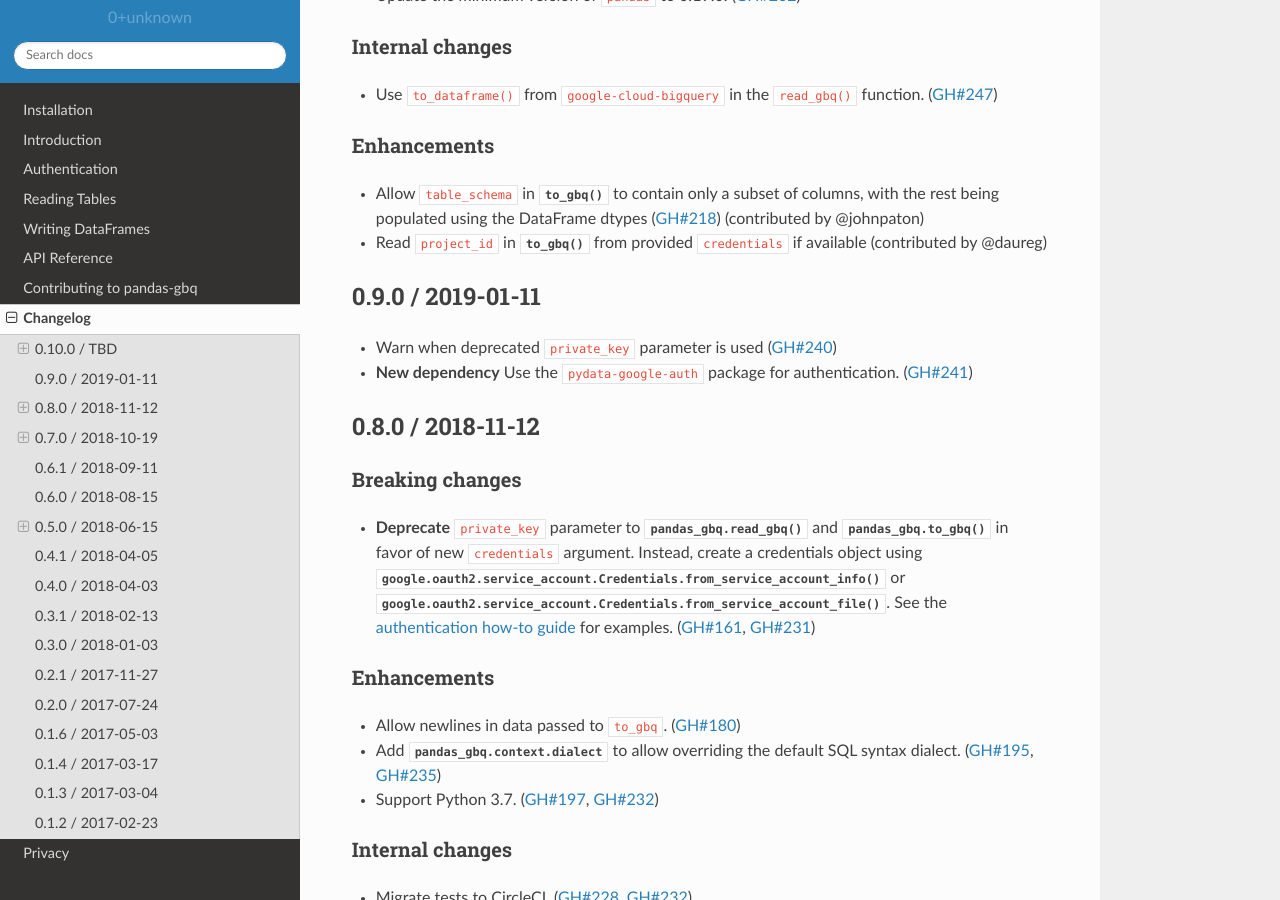
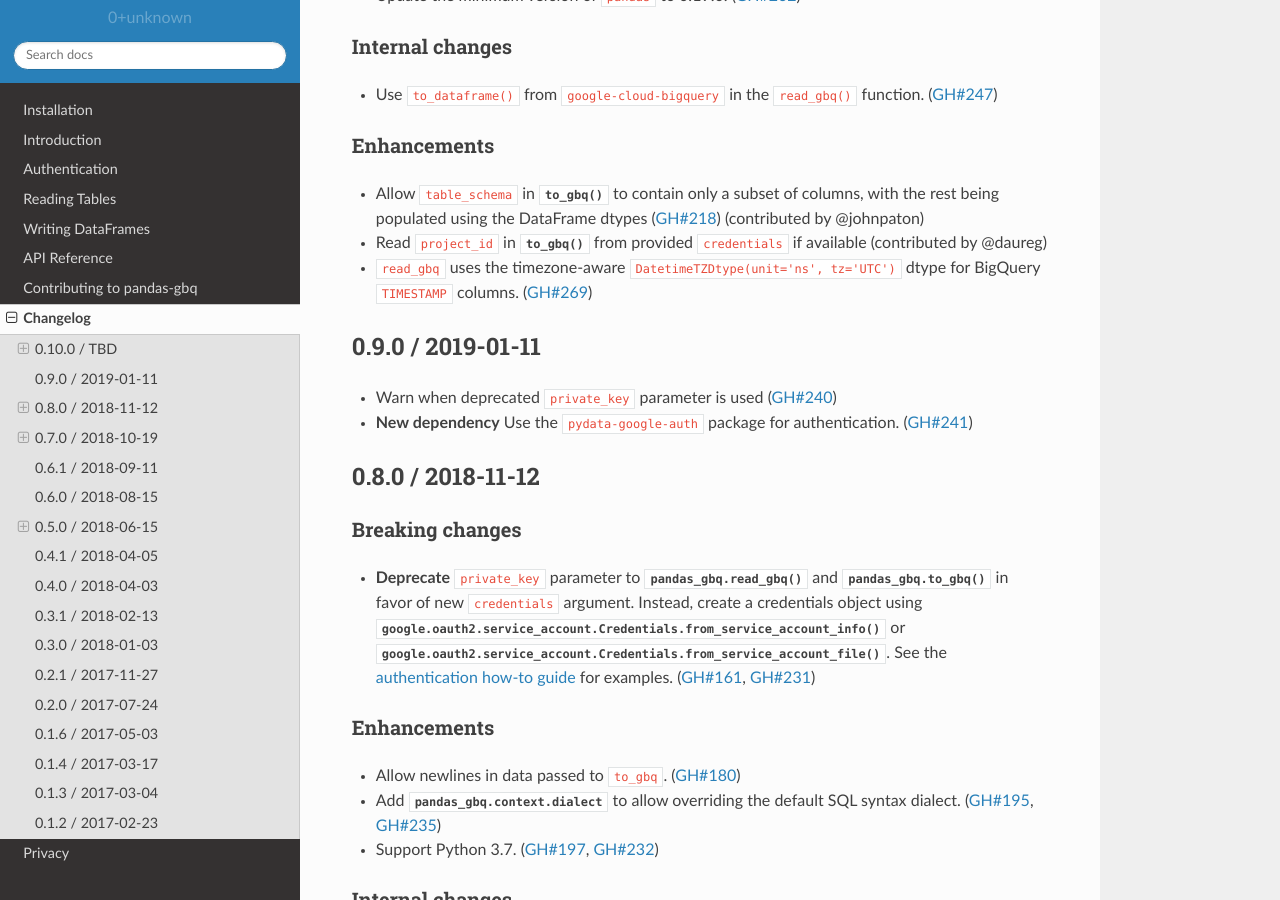
Before and after one commit to googleapis/python-bigquery-pandas, a Sphinx documentation site: the page built from docs/source/changelog.rst, in a window 1280 px wide and 900 px high, scrolled down 527 px. Built offline with Sphinx 7.4.7 and the Read the Docs theme 2.0.0, drawn with Linux system fonts in a browser that asks for light colours.

Commit message:
Add tz-aware change back to changelog.

```diff
--- a/docs/source/changelog.rst
+++ b/docs/source/changelog.rst
@@ -33,11 +33,14 @@ Internal changes
 
 Enhancements
 ~~~~~~~~~~~~
+
 - Allow ``table_schema`` in :func:`to_gbq` to contain only a subset of columns,
   with the rest being populated using the DataFrame dtypes (:issue:`218`)
   (contributed by @johnpaton)
 - Read ``project_id`` in :func:`to_gbq` from provided ``credentials`` if
   available (contributed by @daureg)
+- ``read_gbq`` uses the timezone-aware ``DatetimeTZDtype(unit='ns',
+  tz='UTC')`` dtype for BigQuery ``TIMESTAMP`` columns. (:issue:`269`)
 
 .. _changelog-0.9.0:
 
```
